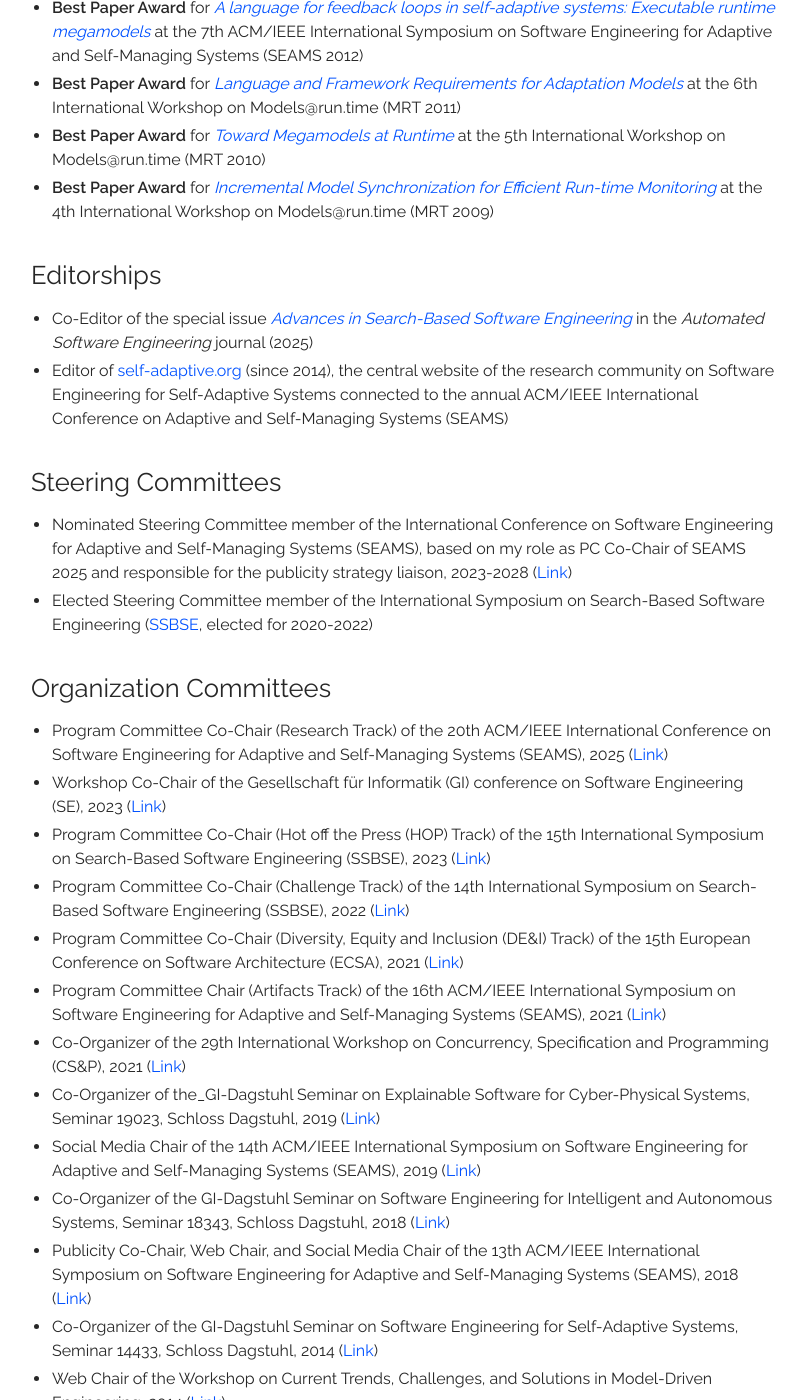
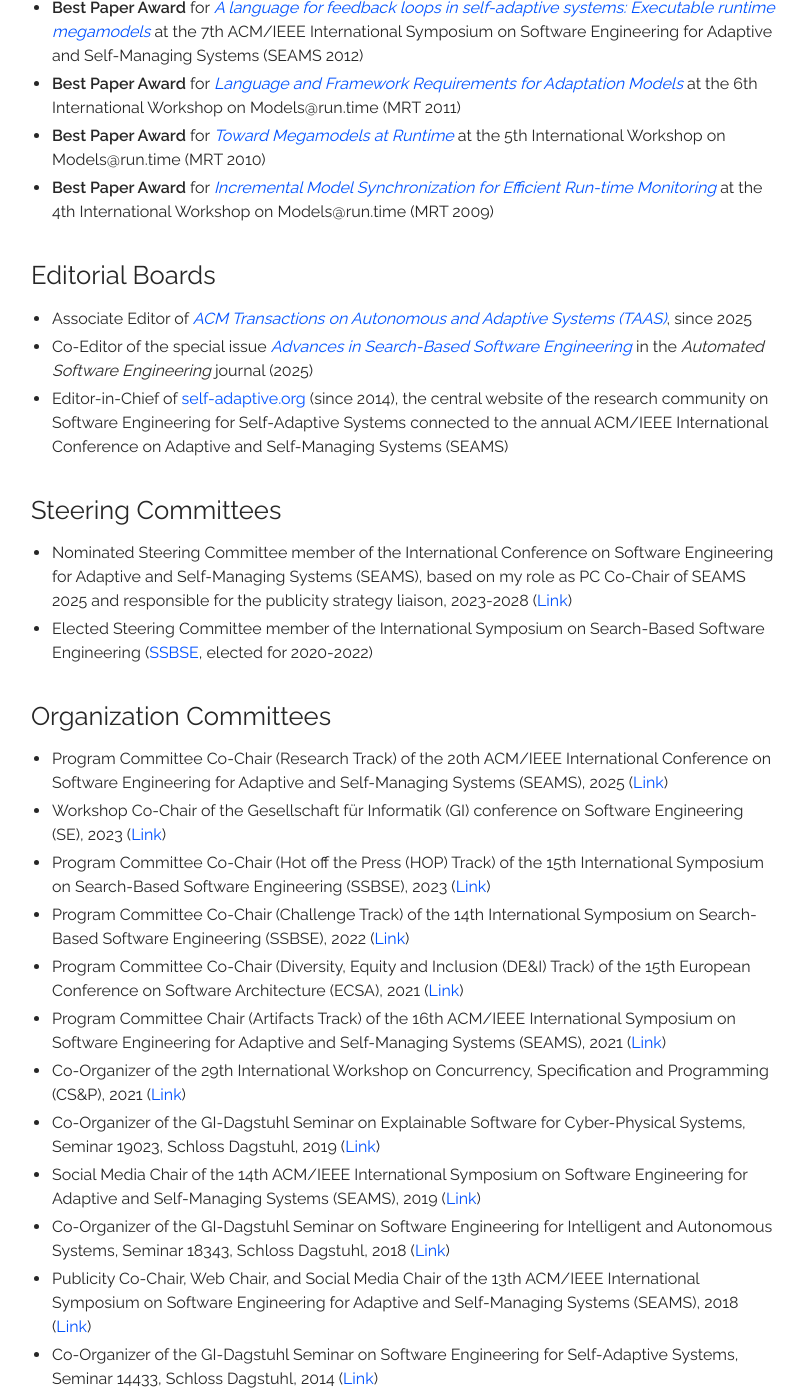
Before and after one commit to thomas-vogel/thomas-vogel.github.io, a Jekyll site: the page built from _pages/activities.md, in a window 1280 px wide and 1400 px high, scrolled down 1330 px. Shown: the whole window, without its empty margins (234-1041 px from the left). Built offline with Jekyll 4.4.1, drawn with Linux system fonts in a browser that asks for light colours; nearby versions of some CDN libraries.

Commit message:
Add AE TAAS.

```diff
--- a/_pages/activities.md
+++ b/_pages/activities.md
@@ -49,10 +49,11 @@
 * **Best Paper Award** for [_Incremental Model Synchronization for Efficient Run-time Monitoring_](publications/2009-MRTa) at the 4th International Workshop on Models@run.time (MRT 2009)
 
 
-## Editorships
+## Editorial Boards
 
+* Associate Editor of [_ACM Transactions on Autonomous and Adaptive Systems (TAAS)_](https://taas.acm.org/){:target="_blank"}, since 2025
 * Co-Editor of the special issue [_Advances in Search-Based Software Engineering_](https://link.springer.com/collections/iagebdeegi){:target="_blank"} in the _Automated Software Engineering_ journal (2025)
-* Editor of [self-adaptive.org](http://self-adaptive.org){:target="_blank"} (since 2014), the central website of the research community on Software Engineering for Self-Adaptive Systems connected to the annual ACM/IEEE International Conference on Adaptive and Self-Managing Systems (SEAMS)
+* Editor-in-Chief of [self-adaptive.org](http://self-adaptive.org){:target="_blank"} (since 2014), the central website of the research community on Software Engineering for Self-Adaptive Systems connected to the annual ACM/IEEE International Conference on Adaptive and Self-Managing Systems (SEAMS)
 
 
 ## Steering Committees
@@ -70,7 +71,7 @@
 * Program Committee Co-Chair (Diversity, Equity and Inclusion (DE&I) Track) of the 15th European Conference on Software Architecture (ECSA), 2021 ([Link](https://conf.researchr.org/track/ecsa-2021/ecsa-2021-diversity-equity-and-inclusion){:target="_blank"})
 * Program Committee Chair (Artifacts Track) of the 16th ACM/IEEE International Symposium on Software Engineering for Adaptive and Self-Managing Systems (SEAMS), 2021 ([Link](https://conf.researchr.org/home/seams-2021){:target="_blank"})
 * Co-Organizer of the 29th International Workshop on Concurrency, Specification and Programming (CS&P), 2021 ([Link](https://www2.informatik.hu-berlin.de/csp2021/){:target="_blank"})
-* Co-Organizer of the_GI-Dagstuhl Seminar on Explainable Software for Cyber-Physical Systems, Seminar 19023, Schloss Dagstuhl, 2019 ([Link](https://thomas-vogel.github.io/ES4CPS/){:target="_blank"})
+* Co-Organizer of the GI-Dagstuhl Seminar on Explainable Software for Cyber-Physical Systems, Seminar 19023, Schloss Dagstuhl, 2019 ([Link](https://thomas-vogel.github.io/ES4CPS/){:target="_blank"})
 * Social Media Chair of the 14th ACM/IEEE International Symposium on Software Engineering for Adaptive and Self-Managing Systems (SEAMS), 2019 ([Link](https://conf.researchr.org/home/seams-2019){:target="_blank"})
 * Co-Organizer of the GI-Dagstuhl Seminar on Software Engineering for Intelligent and Autonomous Systems, Seminar 18343, Schloss Dagstuhl, 2018 ([Link](http://www.self-adaptive.org/dagstuhl-seminars/sefias/){:target="_blank"})
 * Publicity Co-Chair, Web Chair, and Social Media Chair of the 13th ACM/IEEE International Symposium on Software Engineering for Adaptive and Self-Managing Systems (SEAMS), 2018 ([Link](http://2018.seams-symposia.org){:target="_blank"})
```
Also changed, not shown: index.md (+1 -0 lines), 1 other file.
